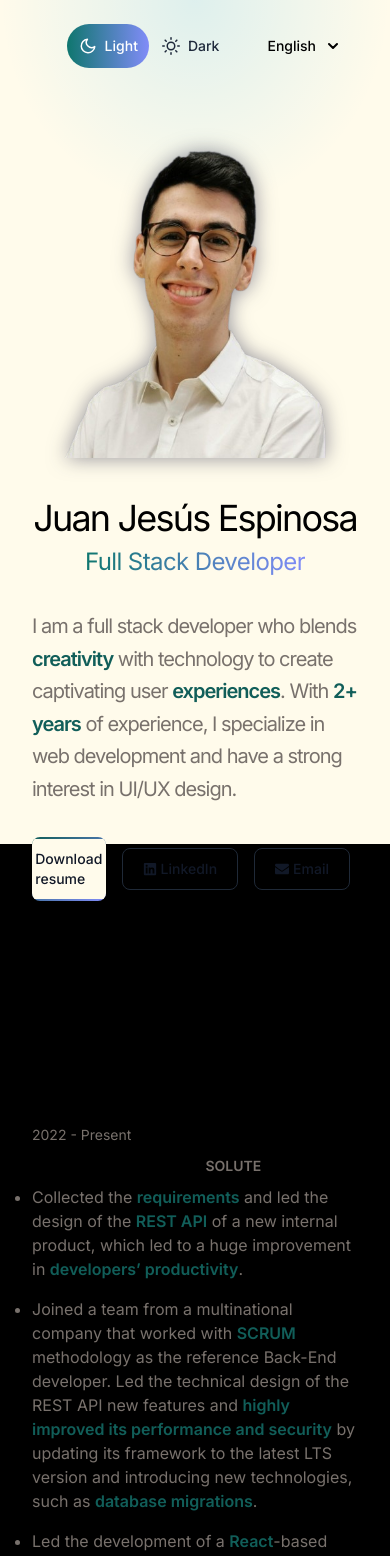
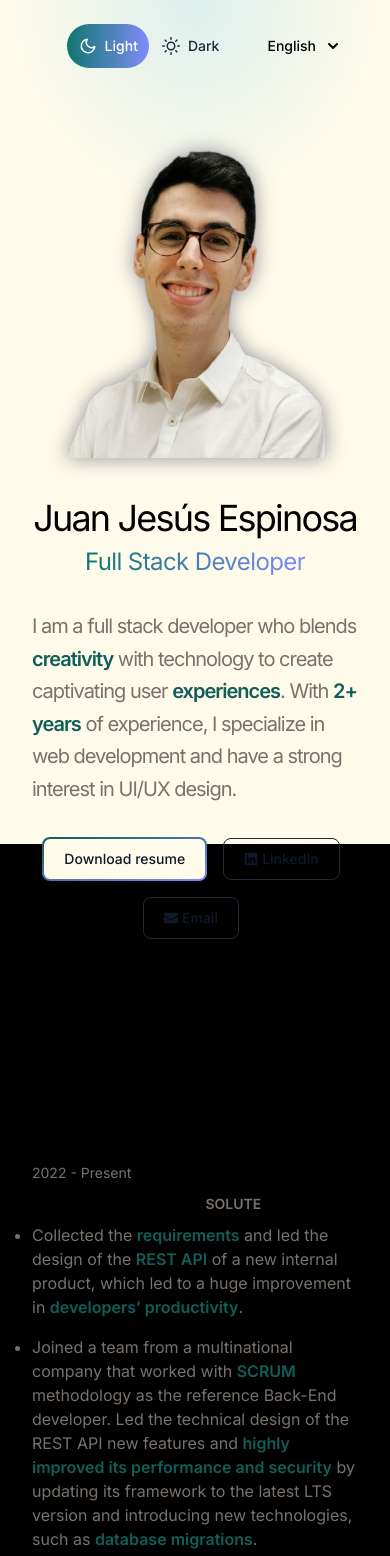
Before and after one commit to jj-espinosa/portfolio, a React (Vite) app: page / in a window 390 px wide. Shown: the top 1556 px of the page. Built offline with nearby package versions, Linux system fonts and the light colour scheme.

Commit message:
Fix responsiveness problems

```diff
--- a/src/components/Experience.jsx
+++ b/src/components/Experience.jsx
@@ -55,6 +55,7 @@ const Experience = () => {
                   />
                 ))}
               </ul>
+              <div className="flex flex-wrap">
                 {experience.technologies.map((technology, index) => (
                   <span
                     className="mr-2 mt-4 rounded bg-stone-300 dark:bg-stone-900 px-2 py-1 text-sm font-medium dark:text-stone-300"
@@ -63,6 +64,7 @@ const Experience = () => {
                     {technology}
                   </span>
                 ))}
+              </div>
             </motion.div>
           </div>
         ))}
--- a/src/components/Hero.jsx
+++ b/src/components/Hero.jsx
@@ -70,7 +70,7 @@ const Hero = () => {
             />
             <motion.div
               variants={containerVariants}
-              className="flex items-center justify-center lg:justify-start w-full gap-2"
+              className="flex flex-wrap items-center justify-center lg:justify-start w-full gap-2"
             >
               <a
                 href="./juanjesusresume.pdf"
--- a/src/components/Technologies.jsx
+++ b/src/components/Technologies.jsx
@@ -24,7 +24,7 @@ const Technologies = ({ darkMode }) => {
       </motion.h2>
       <div className="min-h-[250px] lg:min-h-[575px] flex items-center justify-center relative overflow-hidden">
         <div
-          className="absolute w-[75px] h-[100px] lg:w-[150px] lg:h-[200px] top-[15%] left-[calc(50%-50px)] lg:left-[calc(50%-100px)] animate-autoRun"
+          className="absolute w-[75px] h-[100px] lg:w-[150px] lg:h-[200px] top-[15%] left-[calc(50%-40px)] lg:left-[calc(50%-100px)] animate-autoRun"
           style={{
             transformStyle: "preserve-3d",
             transform: "perspective(1000px)",
--- a/src/index.css
+++ b/src/index.css
@@ -14,6 +14,6 @@
 
 @media (max-width: 1024px) {
   .technology-item {
-    transform: rotateY(var(--angle)) translateZ(200px);
+    transform: rotateY(var(--angle)) translateZ(150px);
   }
 }
```
Lines whose indentation alone changed are shown as unchanged.
